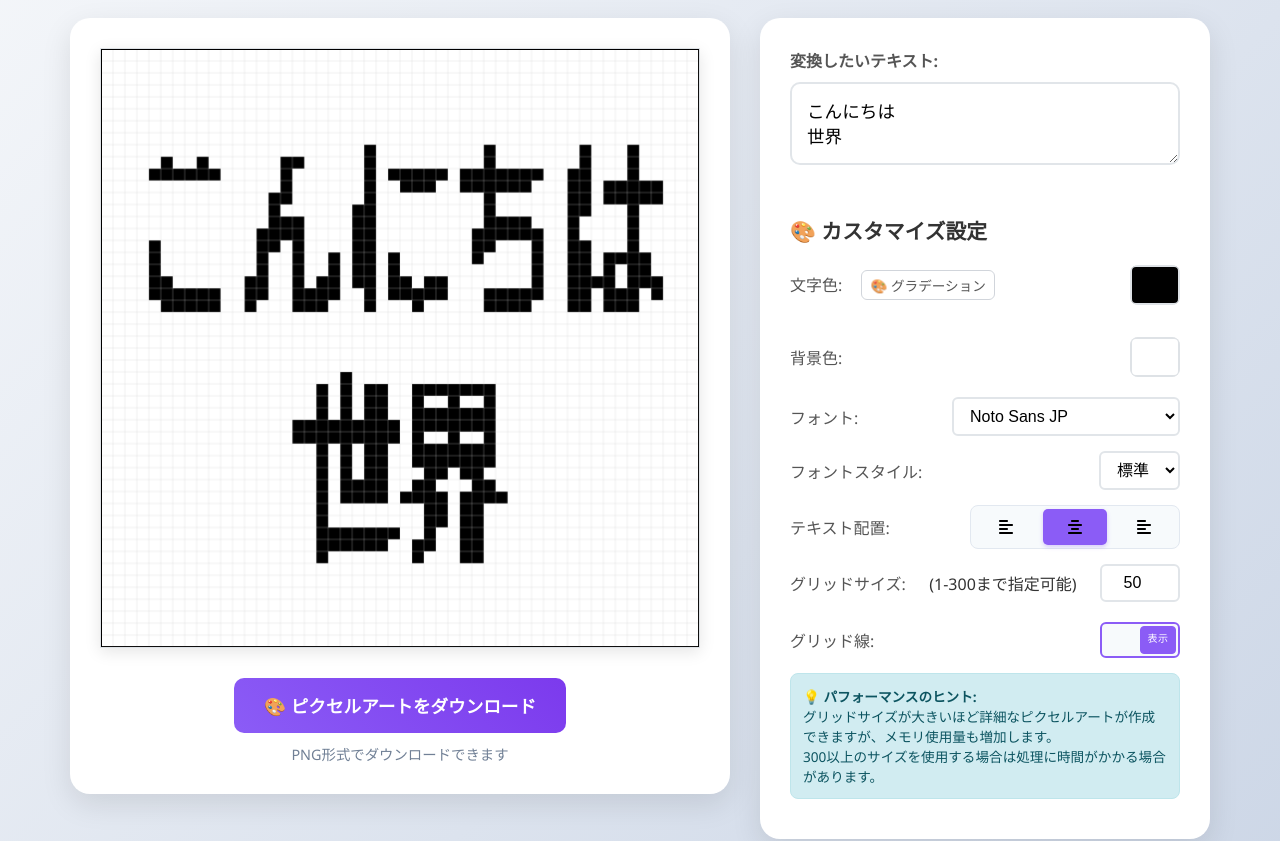
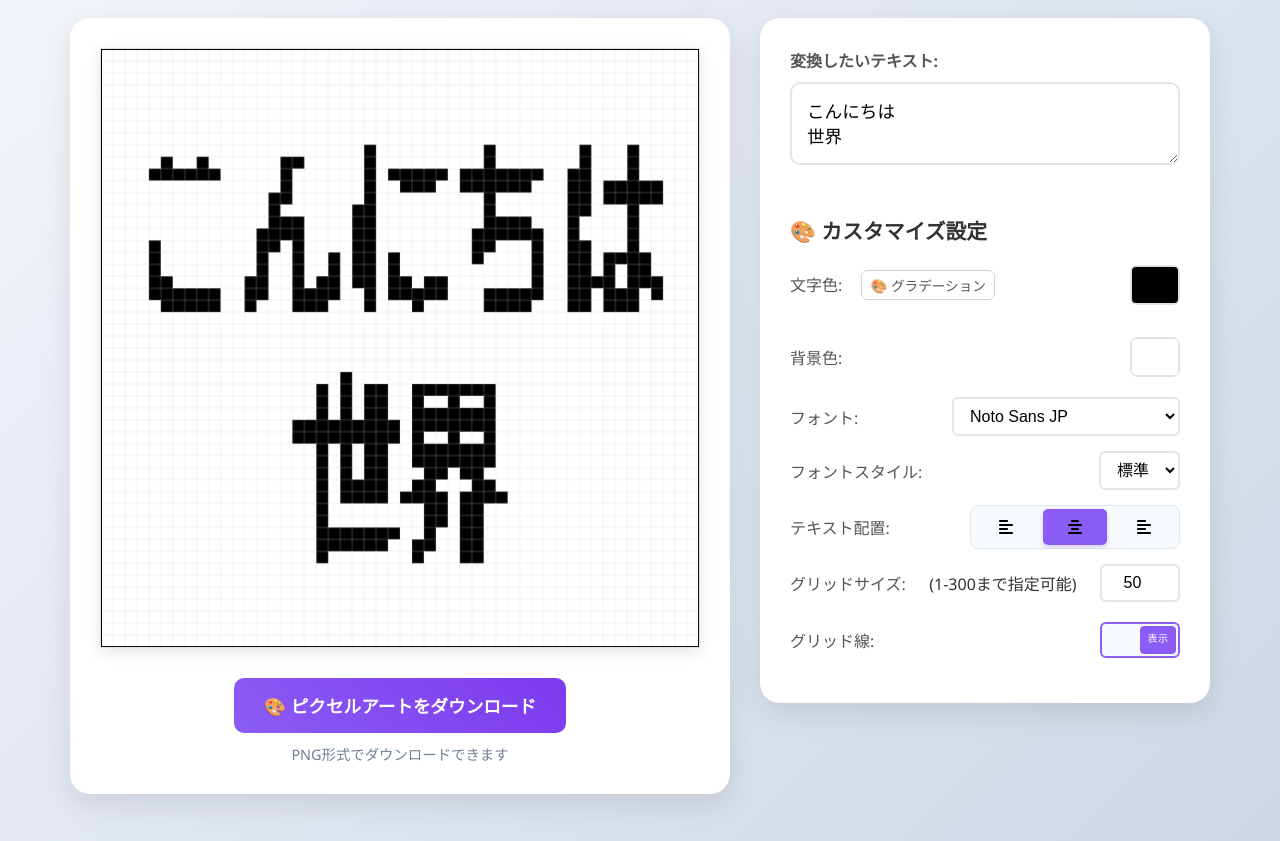
Before and after one commit to hakuto-00/tools, a plain HTML site: page text-pixel-art/index.html in a window 1280 px wide. Shown: the part 120-961 px from the top of the page. Drawn offline with Linux system fonts and the light colour scheme; a web font is replaced by a local one.

Commit message:
コメント削除

```diff
--- a/text-pixel-art/index.html
+++ b/text-pixel-art/index.html
@@ -330,11 +330,6 @@
                             <input type="checkbox" id="show-grid" checked>
                         </div>
                     </div>
-                    <div class="performance-tip">
-                        💡 <strong>パフォーマンスのヒント:</strong><br>
-                        グリッドサイズが大きいほど詳細なピクセルアートが作成できますが、メモリ使用量も増加します。<br>
-                        300以上のサイズを使用する場合は処理に時間がかかる場合があります。
-                    </div>
                 </div>
             </div>
         </main>
```
Also changed, not shown: 1 other file.
